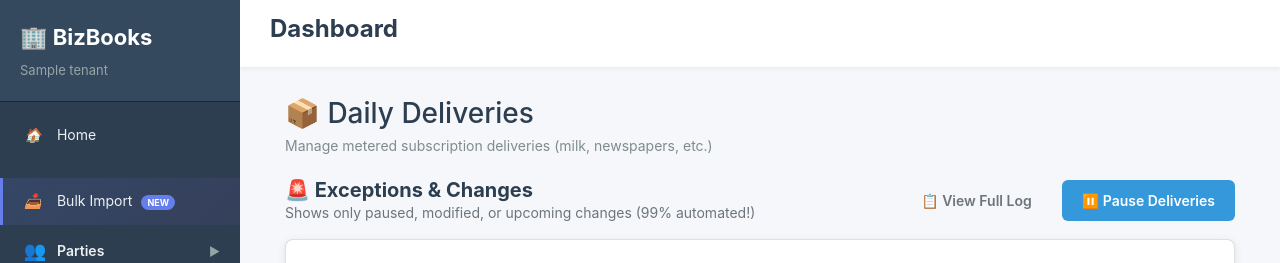
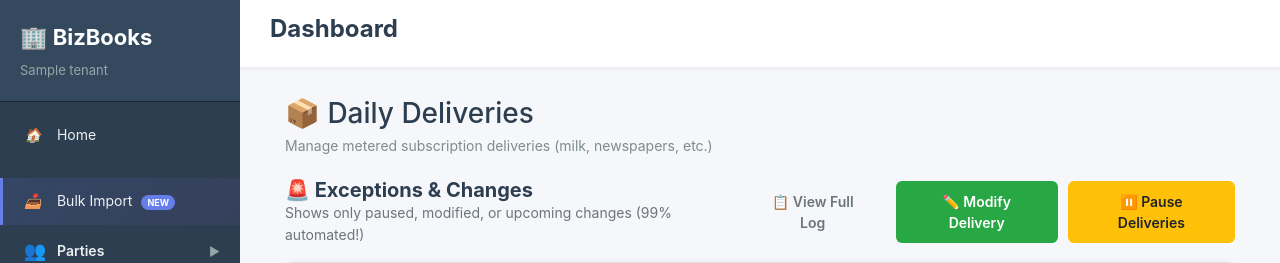
Before and after one commit to tinks231/bizbooks, a Flask app: template modular_app/templates/admin/subscriptions/deliveries.html in a window 1280 px wide. Shown: the top 263 px of the page. Run offline with Flask 3, Linux system fonts and the light colour scheme; the template is opened without the code that fills it: most values are stand-ins (such as "Sample title", 1, 10 or a date in 2020).

Commit message:
✨ FEAT: Add direct Modify Delivery option (no pause required)
UX IMPROVEMENT: Allow quantity changes without pausing first

BEFORE:
- Only option: "⏸️ Pause Deliveries" (bulk date range)
- To change quantity: First pause, then edit in exceptions list ❌

AFTER:
- NEW: "✏️ Modify Delivery" button (single date, any quantity) ✅
- EXISTING: "⏸️ Pause Deliveries" (bulk date range, quantity=0)

CHANGES:

🎨 **UI** (deliveries.html)
   - Added "✏️ Modify Delivery" button (green)
   - Renamed pause button to "⏸️ Pause Deliveries" for clarity

   NEW Modal: "Modify Delivery"
   - Select customer (shows default quantity)
   - Select single date
   - Enter new quantity (with quick buttons: 0, 1, 3, 5)
   - Enter reason
   - Smart unit display (liters/kg/piece)

   Quick Options:
   [Skip (0)] [Reduce (1)] [Increase (3)] [Party (5)]

🔧 **Backend** (routes/subscriptions.py)
   NEW route: /deliveries/modify (POST)
   - Accepts single date + quantity
   - Creates delivery if doesn't exist (future dates)
   - Updates delivery if already exists
   - Marks as modified if quantity ≠ default
   - Sets status: 'paused' if 0, 'delivered' otherwise

USE CASES:
1. One-time increase: "Party tomorrow - need 5 liters"
   → Modify Delivery → Date: Tomorrow → Qty: 5 → Reason: Party

2. Permanent reduction: "Reduce to 1 liter from now on"
   → Update subscription default_quantity (separate feature)

3. Skip single day: "Skip Dec 25"
   → Modify Delivery → Date: Dec 25 → Qty: 0 → Reason: Holiday

4. Bulk pause: "Vacation Dec 10-20"
   → Pause Deliveries → From: Dec 10 → To: Dec 20

TESTED: No linter errors, proper modal/route integration

```diff
--- a/modular_app/templates/admin/subscriptions/deliveries.html
+++ b/modular_app/templates/admin/subscriptions/deliveries.html
@@ -25,7 +25,10 @@
             <button class="btn btn-outline-secondary" onclick="toggleView()" id="toggle_btn">
                 📋 View Full Log
             </button>
-            <button class="btn btn-primary" onclick="openPauseModal()">
+            <button class="btn btn-success" onclick="openModifyModal()">
+                ✏️ Modify Delivery
+            </button>
+            <button class="btn btn-warning" onclick="openPauseModal()">
                 ⏸️ Pause Deliveries
             </button>
         </div>
@@ -141,12 +144,69 @@
     </div>
 </div>
 
+<!-- Modify Delivery Modal -->
+<div class="modal fade" id="modifyModal" tabindex="-1">
+    <div class="modal-dialog">
+        <div class="modal-content">
+            <div class="modal-header">
+                <h5 class="modal-title">✏️ Modify Delivery</h5>
+                <button type="button" class="close" data-dismiss="modal">&times;</button>
+            </div>
+            <form method="POST" action="{{ url_for('subscriptions.modify_delivery') }}">
+                <div class="modal-body">
+                    <div class="form-group">
+                        <label class="field-label"><strong>Customer *</strong></label>
+                        <select name="subscription_id" id="modify_subscription" class="form-control" required onchange="updateModifyUnit()">
+                            <option value="">-- Select Customer --</option>
+                            {% for sub in active_subscriptions %}
+                            <option value="{{ sub.id }}" data-unit="{{ sub.plan.unit_name }}" data-default="{{ sub.default_quantity }}">
+                                {{ sub.customer.name }} - {{ sub.plan.name }} ({{ sub.default_quantity }} {{ sub.plan.unit_name }}/day)
+                            </option>
+                            {% endfor %}
+                        </select>
+                    </div>
+                    <div class="form-group">
+                        <label class="field-label"><strong>Date *</strong></label>
+                        <input type="date" name="delivery_date" class="form-control" required>
+                        <small class="form-text text-muted">Select the date you want to modify</small>
+                    </div>
+                    <div class="form-group">
+                        <label class="field-label"><strong>New Quantity *</strong></label>
+                        <div class="input-group">
+                            <input type="number" name="quantity" id="modify_quantity" class="form-control" step="0.01" min="0" required>
+                            <div class="input-group-append">
+                                <span class="input-group-text" id="modify_unit">liters</span>
+                            </div>
+                        </div>
+                        <small class="form-text text-muted">Enter 0 to skip this delivery, or enter new quantity (e.g., 3 for party, 1 for reduced)</small>
+                    </div>
+                    <div class="form-group">
+                        <label class="field-label"><strong>Reason *</strong></label>
+                        <input type="text" name="reason" class="form-control" placeholder="e.g., Party, Guests, Diet change" required>
+                    </div>
+                    <div class="alert alert-info">
+                        <strong>💡 Quick Options:</strong>
+                        <button type="button" class="btn btn-sm btn-outline-primary" onclick="setModifyQuantity(0)">Skip (0)</button>
+                        <button type="button" class="btn btn-sm btn-outline-primary" onclick="setModifyQuantity(1)">Reduce (1)</button>
+                        <button type="button" class="btn btn-sm btn-outline-primary" onclick="setModifyQuantity(3)">Increase (3)</button>
+                        <button type="button" class="btn btn-sm btn-outline-primary" onclick="setModifyQuantity(5)">Party (5)</button>
+                    </div>
+                </div>
+                <div class="modal-footer">
+                    <button type="button" class="btn btn-secondary" data-dismiss="modal">Cancel</button>
+                    <button type="submit" class="btn btn-success">✏️ Modify</button>
+                </div>
+            </form>
+        </div>
+    </div>
+</div>
+
 <!-- Pause Deliveries Modal -->
 <div class="modal fade" id="pauseModal" tabindex="-1">
     <div class="modal-dialog">
         <div class="modal-content">
             <div class="modal-header">
-                <h5 class="modal-title">⏸️ Pause Deliveries</h5>
+                <h5 class="modal-title">⏸️ Pause Deliveries (Date Range)</h5>
                 <button type="button" class="close" data-dismiss="modal">&times;</button>
             </div>
             <form method="POST" action="{{ url_for('subscriptions.pause_deliveries') }}">
@@ -171,6 +231,9 @@
                     <div class="form-group">
                         <label class="field-label"><strong>Reason</strong></label>
                         <input type="text" name="reason" class="form-control" placeholder="e.g., Vacation, Out of town">
+                    </div>
+                    <div class="alert alert-warning">
+                        <strong>⚠️ Note:</strong> This will set quantity to 0 for all days in the selected range.
                     </div>
                 </div>
                 <div class="modal-footer">
@@ -260,8 +323,28 @@ function loadFullLog() {
     `;
 }
 
+function openModifyModal() {
+    $('#modifyModal').modal('show');
+}
+
 function openPauseModal() {
     $('#pauseModal').modal('show');
+}
+
+function updateModifyUnit() {
+    const select = document.getElementById('modify_subscription');
+    const selected = select.options[select.selectedIndex];
+
+    if (selected.value) {
+        const unit = selected.getAttribute('data-unit');
+        const defaultQty = selected.getAttribute('data-default');
+        document.getElementById('modify_unit').textContent = unit;
+        document.getElementById('modify_quantity').placeholder = 'Default: ' + defaultQty;
+    }
+}
+
+function setModifyQuantity(qty) {
+    document.getElementById('modify_quantity').value = qty;
 }
 
 function openEditDeliveryModal(id, date, subscriptionId, quantity, unit) {
```
Also changed, not shown: modular_app/routes/subscriptions.py (+62 -0 lines).
